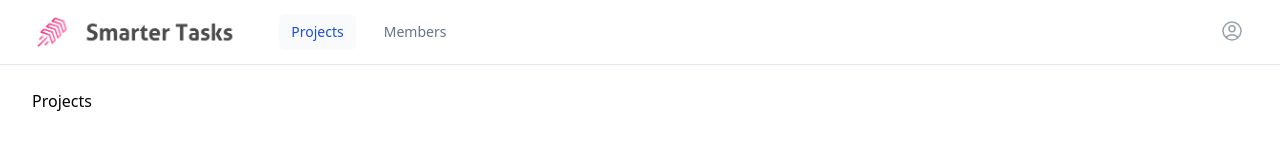
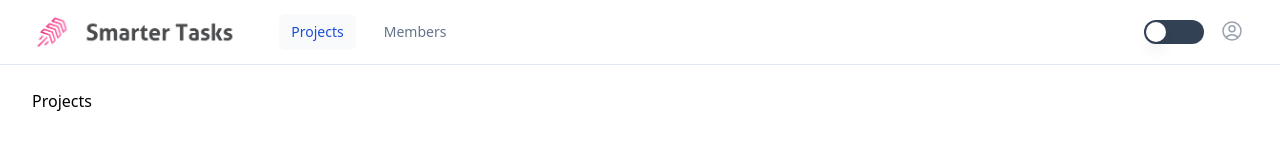
Before and after one commit to kshitijv256/react-typescript, a React (Vite) app in the folder smarter-tasks/: page /account/projects in a window 1280 px wide. Shown: the top 160 px of the page. Built offline with nearby package versions, Linux system fonts and the light colour scheme; sample sign-in values are in the browser's storage.

Commit message:
Added theme using context

```diff
--- a/smarter-tasks/src/App.tsx
+++ b/smarter-tasks/src/App.tsx
@@ -1,10 +1,12 @@
 import { RouterProvider } from "react-router-dom";
 import router from "./routes";
+import { useContext } from "react";
+import { ThemeContext } from "./context/theme";
 
 function App() {
+  const currentTheme = useContext(ThemeContext);
   return (
-    <div>
-      {/* {!open && <Header />} */}
+    <div className={currentTheme.theme}>
       <RouterProvider router={router} />
     </div>
   );
--- /dev/null
+++ b/smarter-tasks/src/context/theme.tsx
@@ -0,0 +1,22 @@
+import React, { createContext, useState } from "react";
+interface ThemeContextProps {
+  theme: string;
+  setTheme: (color: string) => void;
+}
+const ThemeContext = createContext<ThemeContextProps>({
+  theme: "light",
+  setTheme: () => void 0,
+});
+const ThemeProvider: React.FC<React.PropsWithChildren> = ({ children }) => {
+  const [theme, setTheme] = useState("light");
+  const valueToShare = {
+    theme,
+    setTheme,
+  };
+  return (
+    <ThemeContext.Provider value={valueToShare}>
+      {children}
+    </ThemeContext.Provider>
+  );
+};
+export { ThemeContext, ThemeProvider };
--- a/smarter-tasks/src/index.css
+++ b/smarter-tasks/src/index.css
@@ -1,3 +1,7 @@
 @tailwind base;
 @tailwind components;
 @tailwind utilities;
+
+.dark {
+    @apply bg-slate-800 text-zinc-50;
+  }
--- a/smarter-tasks/src/index.tsx
+++ b/smarter-tasks/src/index.tsx
@@ -1,7 +1,10 @@
 import ReactDOM from "react-dom/client";
 import App from "./App.js";
 import "./index.css";
+import { ThemeProvider } from "./context/theme.js";
 
 ReactDOM.createRoot(document.getElementById("root") as HTMLElement).render(
-  <App />
+  <ThemeProvider>
+    <App />
+  </ThemeProvider>
 );
--- a/smarter-tasks/src/layouts/account/Appbar.tsx
+++ b/smarter-tasks/src/layouts/account/Appbar.tsx
@@ -1,9 +1,10 @@
 /* eslint-disable @typescript-eslint/no-unused-vars */
-import { Fragment } from "react";
-import { Disclosure, Menu, Transition } from "@headlessui/react";
+import { Fragment, useContext, useState } from "react";
+import { Disclosure, Menu, Switch, Transition } from "@headlessui/react";
 import { UserCircleIcon } from "@heroicons/react/24/outline";
 import Logo from "../../assets/logo.png";
 import { Link, useLocation } from "react-router-dom";
+import { ThemeContext } from "../../context/theme";
 
 const userNavigation = [
   { name: "Profile", href: "#" },
@@ -14,7 +15,20 @@ const classNames = (...classes: string[]): string =>
   classes.filter(Boolean).join(" ");
 
 const Appbar = () => {
+  const { theme, setTheme } = useContext(ThemeContext);
+  const [enabled, setEnabled] = useState(false);
   const { pathname } = useLocation();
+
+  const toggleTheme = () => {
+    let newTheme = "";
+    if (theme === "light") {
+      newTheme = "dark";
+    } else {
+      newTheme = "light";
+    }
+    setEnabled(!enabled);
+    setTheme(newTheme);
+  };
 
   const navigation = [
     { name: "Projects", href: "/account/projects", current: false },
@@ -58,6 +72,19 @@ const Appbar = () => {
               </div>
               <div className="hidden md:block">
                 <div className="ml-4 flex items-center md:ml-6">
+                  <Switch
+                    checked={enabled}
+                    onChange={toggleTheme}
+                    className={`${enabled ? "bg-slate-400" : "bg-slate-700"}
+              relative inline-flex h-[24px] w-[60px] shrink-0 cursor-pointer rounded-full border-2 border-transparent transition-colors duration-200 ease-in-out focus:outline-none focus-visible:ring-2  focus-visible:ring-white focus-visible:ring-opacity-75`}
+                  >
+                    <span className="sr-only">Use setting</span>
+                    <span
+                      aria-hidden="true"
+                      className={`${enabled ? "translate-x-9" : "translate-x-0"}
+                pointer-events-none inline-block h-[20px] w-[20px] transform rounded-full bg-white shadow-lg ring-0 transition duration-200 ease-in-out`}
+                    />
+                  </Switch>
                   <Menu as="div" className="relative ml-3">
                     <div>
                       <Menu.Button className="rounded-full bg-white p-1 text-gray-400 hover:text-blue-600">
--- a/smarter-tasks/tailwind.config.js
+++ b/smarter-tasks/tailwind.config.js
@@ -5,4 +5,5 @@ export default {
     extend: {},
   },
   plugins: [],
+  darkMode: "class",
 };
```
